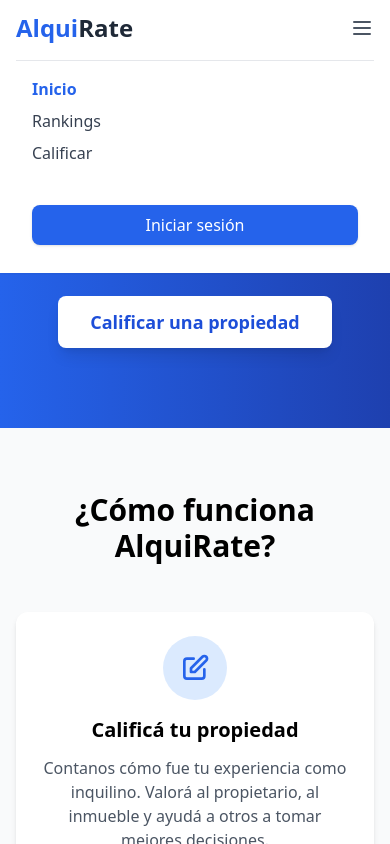
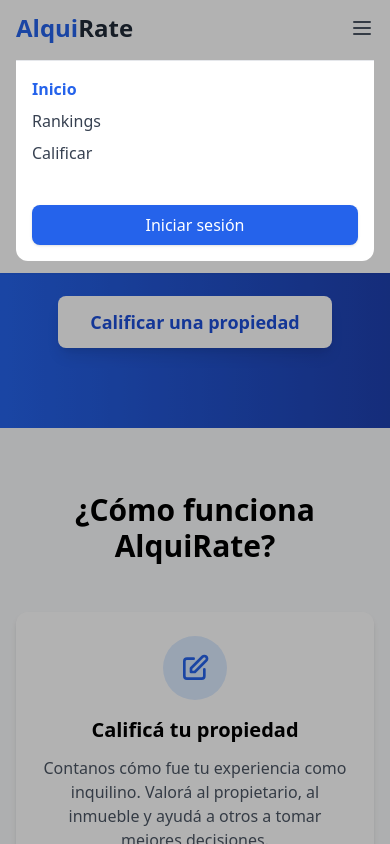
Before and after one commit to BigDataServicesllc/alquiratedocker, a React (Create React App) app in the folder frontend/: page / in a window 390 px wide. Both pictures are taken after a click on the button 362 px from the left and 28 px from the top of the page. Shown: the top 844 px of the page. Built offline with nearby package versions, Linux system fonts and the light colour scheme.

Commit message:
feat: mejoras visuales en el menu desplegable cabio en fondo y look and feel

```diff
--- a/frontend/src/components/LayoutHeader.js
+++ b/frontend/src/components/LayoutHeader.js
@@ -32,7 +32,7 @@ const LayoutHeader = ({ currentPage, setCurrentPage, setShowLoginModal }) => {
   const avatarSrc = user?.photoURL || `https://api.dicebear.com/7.x/initials/svg?seed=${encodeURIComponent(user?.email || 'user')}`;
 
   return (
-    <header className="bg-white shadow-sm fixed top-0 left-0 right-0 z-10">
+    <header className="bg-white shadow-sm fixed top-0 left-0 right-0 z-50">
       <div className="container mx-auto px-4 py-3">
         <div className="flex justify-between items-center">
           <h1
@@ -107,7 +107,9 @@ const LayoutHeader = ({ currentPage, setCurrentPage, setShowLoginModal }) => {
         </div>
 
         {isMenuOpen && (
-          <div className="md:hidden mt-4 pb-4 border-t pt-4">
+          <>
+            <div className="fixed inset-0 bg-black bg-opacity-30 z-40 md:hidden"></div>
+            <div className="md:hidden mt-4 pb-4 border-t pt-4 relative z-50 bg-white rounded-b-xl">
               <nav className="flex flex-col gap-4 text-left px-4">
                 <div className="space-y-2">
                   <button onClick={() => { setCurrentPage('home'); setIsMenuOpen(false); }} className={`block text-base ${currentPage === 'home' ? 'text-blue-600 font-semibold' : 'text-gray-700'}`}>Inicio</button>
@@ -140,6 +142,7 @@ const LayoutHeader = ({ currentPage, setCurrentPage, setShowLoginModal }) => {
                 )}
               </nav>
             </div>
+          </>
         )}
       </div>
     </header>
```
Lines whose indentation alone changed are shown as unchanged.
